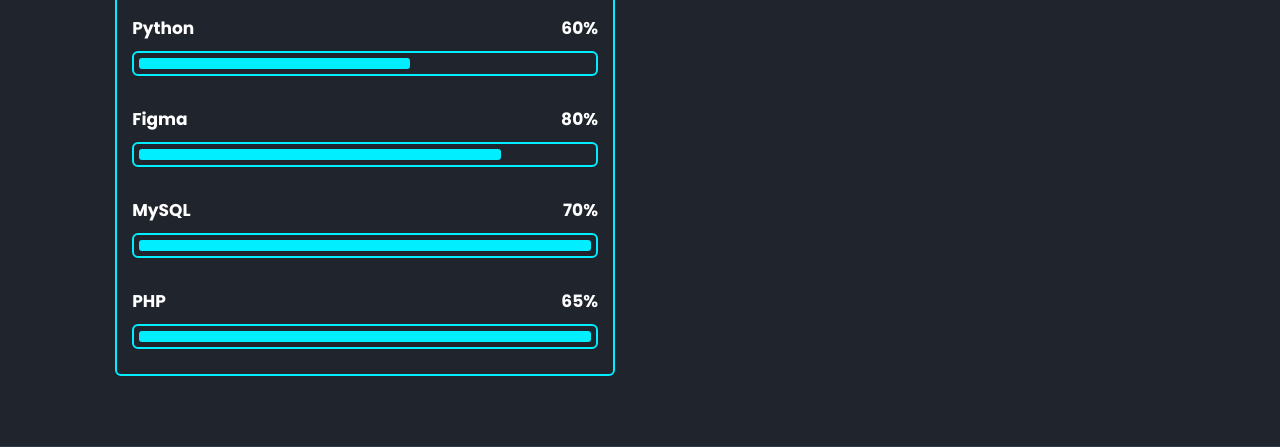
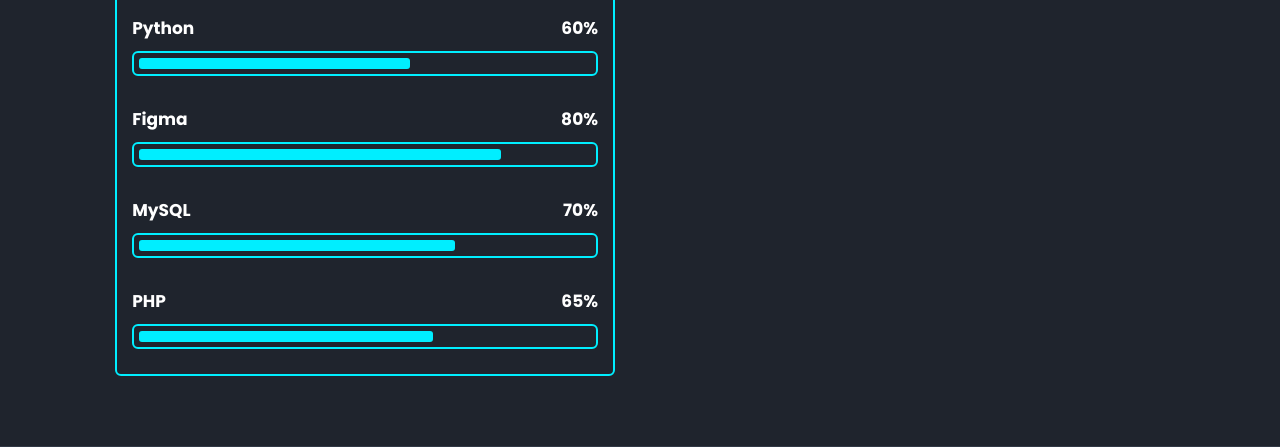
Before and after one commit to Bryansong123/Web-Projects, a PHP site: page / in a window 1280 px wide. Shown: the part 2465-2912 px from the top of the page. Run offline with PHP 8.4, Linux system fonts and the light colour scheme; some libraries are stand-ins or nearby versions.

Commit message:
Update style.css

```diff
--- a/Portfolio/style.css
+++ b/Portfolio/style.css
@@ -306,6 +306,14 @@
   width:80%
 }
 
+.skills-column:nth-child(1) .skills-content .progress:nth-child(10) .bar span{
+  width:70%
+}
+
+.skills-column:nth-child(1) .skills-content .progress:nth-child(11) .bar span{
+  width:65%
+}
+
 .skills-column:nth-child(2) .skills-content .progress:nth-child(1) .bar span{
   width:75%
 }
```
